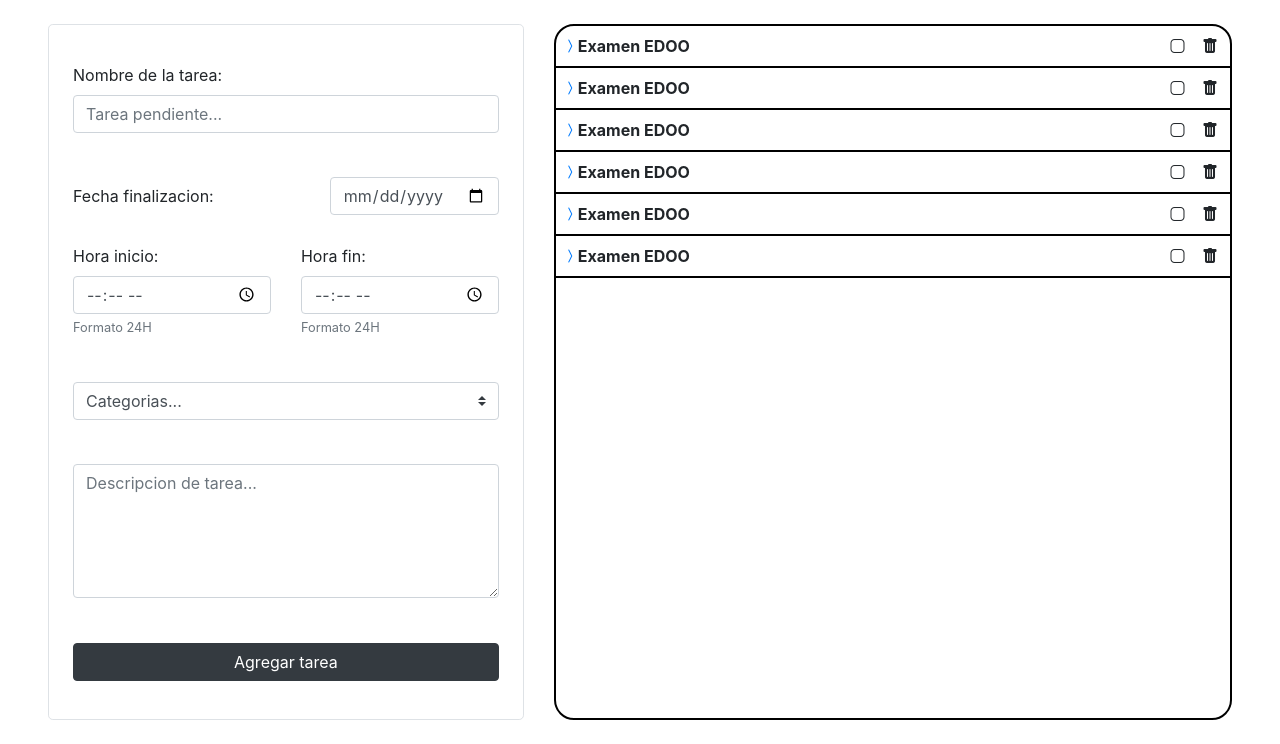
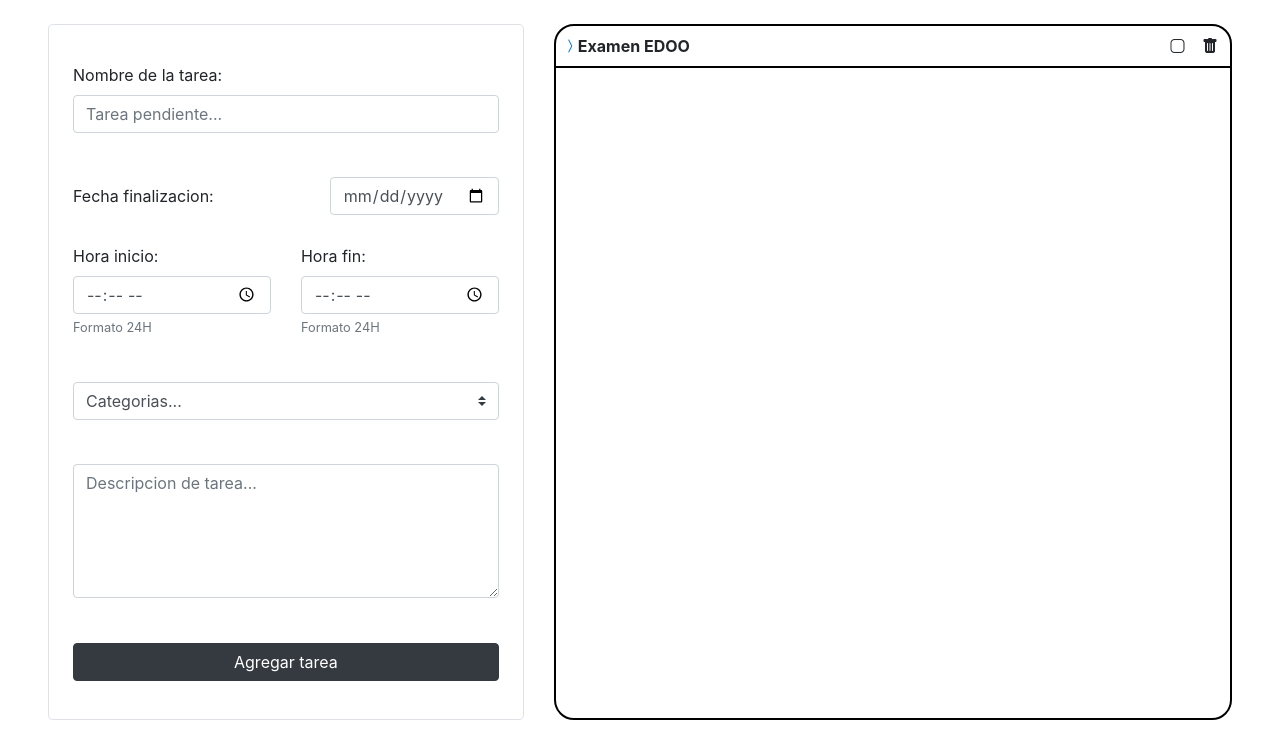
Before and after one commit to Ayrton-S64/OTO, a PHP site: page / in a window 1280 px wide. Shown: the part 56-800 px from the top of the page. Run offline with PHP 8.4, Linux system fonts and the light colour scheme; the visitor is signed in with stand-in values (Sample User, id 1); some libraries are stand-ins or nearby versions.

Commit message:
progreso en index y DB

```diff
--- a/index.php
+++ b/index.php
@@ -1,3 +1,6 @@
+<?php
+  include_once('./conexion.php');
+?>
 <!DOCTYPE html>
 <html lang="en">
 <head>
@@ -81,6 +84,9 @@
       </div>
       <div class="col-12 col-md-7 accordion overflow-auto" id="taskManager">
         <div class=" taskcontainer h-100">
+          <?php
+
+          ?>
           <div class="vieweritem">
             <div class="taskhead">
               <div class="taskhead__first">
@@ -101,106 +107,7 @@
               <p>De <span>16:00</span> a <span>19:00</span></p>
             </div>
           </div>
-          <div class="vieweritem">
-            <div class="taskhead">
-              <div class="taskhead__first">
-                <a data-toggle="collapse" href="#taskDescription2" role="button" aria-expanded="false" aria-controls="taskbody"><i class="icon-collapse bi bi-chevron-compact-right"></i></a>
-                <p class="taskhead__name">Examen EDOO</p>
-              </div>
-              <div class="taskhead__icons">
-                <i class="bi bi-app"></i>
-                <i class="ieliminar bi bi-trash-fill"></i>
-              </div>
-            </div>
-            <div class="taskbody collapse" id="taskDescription2" data-parent="#taskManager">
-              <p>URGENTE</p>
-              <div>
-                <p>Estudiar para poder realizar el examen de EDOO</p>
-              </div>
-              <p>Fecha programada: <span>5/2/2021</span></p>
-              <p>De <span>16:00</span> a <span>19:00</span></p>
-            </div>
-          </div>
-          <div class="vieweritem">
-            <div class="taskhead">
-              <div class="taskhead__first">
-                <a data-toggle="collapse" href="#taskDescription3" role="button" aria-expanded="false" aria-controls="taskbody"><i class="icon-collapse bi bi-chevron-compact-right"></i></a>
-                <p class="taskhead__name">Examen EDOO</p>
-              </div>
-              <div class="taskhead__icons">
-                <i class="bi bi-app"></i>
-                <i class="ieliminar bi bi-trash-fill"></i>
-              </div>
-            </div>
-            <div class="taskbody collapse" id="taskDescription3" data-parent="#taskManager">
-              <p>URGENTE</p>
-              <div>
-                <p>Estudiar para poder realizar el examen de EDOO</p>
-              </div>
-              <p>Fecha programada: <span>5/2/2021</span></p>
-              <p>De <span>16:00</span> a <span>19:00</span></p>
-            </div>
-          </div>
-          <div class="vieweritem">
-            <div class="taskhead">
-              <div class="taskhead__first">
-                <a data-toggle="collapse" href="#taskDescription4" role="button" aria-expanded="false" aria-controls="taskbody"><i class="icon-collapse bi bi-chevron-compact-right"></i></a>
-                <p class="taskhead__name">Examen EDOO</p>
-              </div>
-              <div class="taskhead__icons">
-                <i class="bi bi-app"></i>
-                <i class="ieliminar bi bi-trash-fill"></i>
-              </div>
-            </div>
-            <div class="taskbody collapse" id="taskDescription4" data-parent="#taskManager">
-              <p>URGENTE</p>
-              <div>
-                <p>Estudiar para poder realizar el examen de EDOO</p>
-              </div>
-              <p>Fecha programada: <span>5/2/2021</span></p>
-              <p>De <span>16:00</span> a <span>19:00</span></p>
-            </div>
-          </div>
-          <div class="vieweritem">
-            <div class="taskhead">
-              <div class="taskhead__first">
-                <a data-toggle="collapse" href="#taskDescription5" role="button" aria-expanded="false" aria-controls="taskbody"><i class="icon-collapse bi bi-chevron-compact-right"></i></a>
-                <p class="taskhead__name">Examen EDOO</p>
-              </div>
-              <div class="taskhead__icons">
-                <i class="bi bi-app"></i>
-                <i class="ieliminar bi bi-trash-fill"></i>
-              </div>
-            </div>
-            <div class="taskbody collapse" id="taskDescription5" data-parent="#taskManager">
-              <p>URGENTE</p>
-              <div>
-                <p>Estudiar para poder realizar el examen de EDOO</p>
-              </div>
-              <p>Fecha programada: <span>5/2/2021</span></p>
-              <p>De <span>16:00</span> a <span>19:00</span></p>
-            </div>
-          </div>
-          <div class="vieweritem">
-            <div class="taskhead">
-              <div class="taskhead__first">
-                <a data-toggle="collapse" href="#taskDescription6" role="button" aria-expanded="false" aria-controls="taskbody"><i class="icon-collapse bi bi-chevron-compact-right"></i></a>
-                <p class="taskhead__name">Examen EDOO</p>
-              </div>
-              <div class="taskhead__icons">
-                <i class="bi bi-app"></i>
-                <i class="ieliminar bi bi-trash-fill"></i>
-              </div>
-            </div>
-            <div class="taskbody collapse" id="taskDescription6" data-parent="#taskManager">
-              <p>URGENTE</p>
-              <div>
-                <p>Estudiar para poder realizar el examen de EDOO</p>
-              </div>
-              <p>Fecha programada: <span>5/2/2021</span></p>
-              <p>De <span>16:00</span> a <span>19:00</span></p>
-            </div>
-          </div>
+
         </div>
       </div>
     </div>
@@ -218,7 +125,7 @@
       </div>
     </div>
   </div>
-
+  <script src="https://code.jquery.com/jquery-3.5.1.js" integrity="sha256-QWo7LDvxbWT2tbbQ97B53yJnYU3WhH/C8ycbRAkjPDc=" crossorigin="anonymous"></script>
   <script src="https://code.jquery.com/jquery-3.5.1.slim.min.js" integrity="sha384-DfXdz2htPH0lsSSs5nCTpuj/zy4C+OGpamoFVy38MVBnE+IbbVYUew+OrCXaRkfj" crossorigin="anonymous"></script>
   <script src="https://cdn.jsdelivr.net/npm/popper.js@1.16.1/dist/umd/popper.min.js" integrity="sha384-9/reFTGAW83EW2RDu2S0VKaIzap3H66lZH81PoYlFhbGU+6BZp6G7niu735Sk7lN" crossorigin="anonymous"></script>
   <script src="https://cdn.jsdelivr.net/npm/bootstrap@4.6.0/dist/js/bootstrap.min.js" integrity="sha384-+YQ4JLhjyBLPDQt//I+STsc9iw4uQqACwlvpslubQzn4u2UU2UFM80nGisd026JF" crossorigin="anonymous"></script>
--- a/logearUsuario.php
+++ b/logearUsuario.php
@@ -13,10 +13,11 @@
       $_SESSION['user']=$fila['nombre_usuario'];
       $resp = array('success'=>1, 'mensaje'=>'Sesion Iniciada', 'data'=>json_encode($fila));
     } else {
-      $resp = array('success'=>1, 'mensaje'=>'Clave incorrecta');
+      $resp = array('success'=>0, 'mensaje'=>'Clave incorrecta');
     }
   }else{
-    $resp = array('success'=>1, 'mensaje'=>'Usuario no encontrado');
+    $resp = array('success'=>0, 'mensaje'=>'Usuario no encontrado');
   }
+  pg_close($con);
   echo json_encode($resp);
 ?>
```
Also changed, not shown: agregarTarea.php (added, +23 -0 lines), borrarTarea.php (added, +16 -0 lines), completarTarea.php (added, +16 -0 lines), controlUsuarios.js (+11 -2 lines), index.js (+81 -6 lines).
